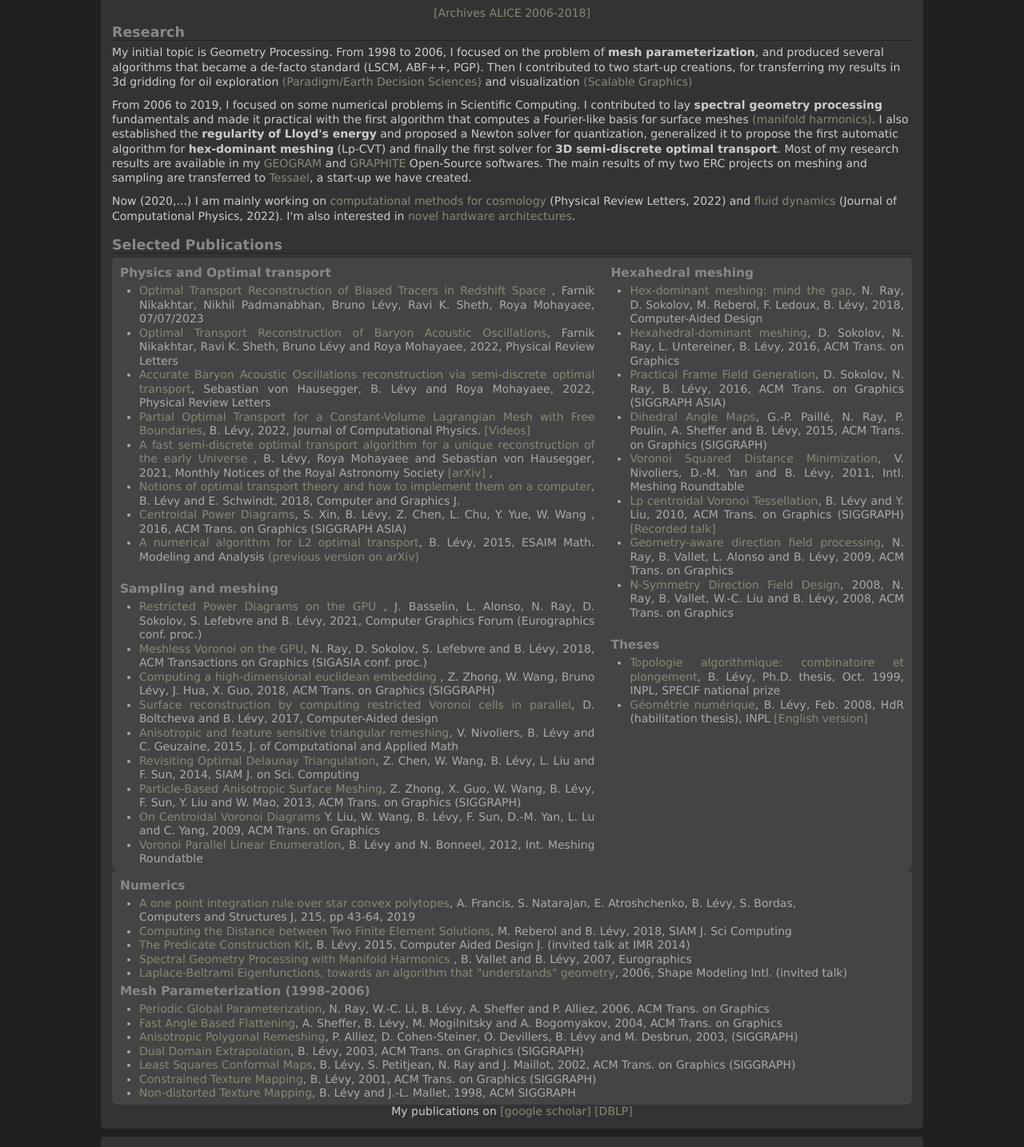
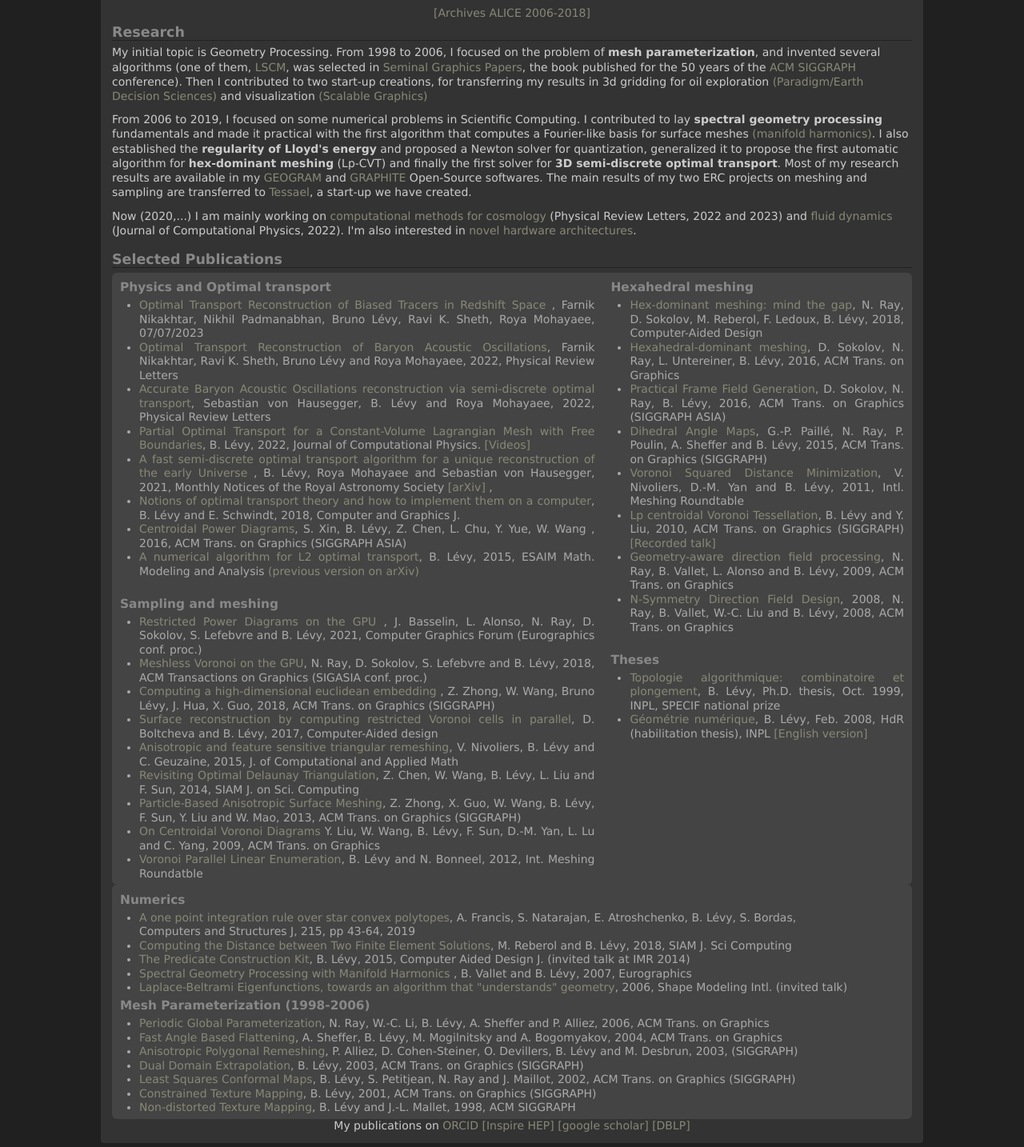
Before and after one commit to BrunoLevy/BrunoLevy.github.io, a plain HTML site: page index.html in a window 1280 px wide. Shown: the part 2193-3627 px from the top of the page at 80% size. Drawn offline with Linux system fonts and the light colour scheme.

Commit message:
removed old news updated bio

```diff
--- a/index.html
+++ b/index.html
@@ -281,7 +281,8 @@ les math&eacute;matiques permettent de remonter aux origines de l'Univers</a>
         teams stemmed from my previous team ALICE: <a href="https://mfx.loria.fr/team/"> MFX </a> on compter aided fabrication, and
 	<a href="https://pixel.inria.fr/"> PIXEL </a> on geometry processing.<br/>
 	From Nov. 2018 to Dec. 2022, I was the director
-	of the <a href="https://www.inria.fr/en/centre/nancy"> Inria Nancy Grand-Est research center </a> (450 people, 20 teams, 17 in Nancy, 3 in Strasbourg).
+	of the <a href="https://www.inria.fr/en/centre/nancy"> Inria Nancy Grand-Est research center </a>
+        (450 people, 20 teams, 17 in Nancy, 3 in Strasbourg).
       </p>
 
       <center>
@@ -293,8 +294,10 @@ les math&eacute;matiques permettent de remonter aux origines de l'Univers</a>
       <p>
         My initial topic is Geometry Processing. From 1998 to 2006, I
           focused on the problem of <b>mesh parameterization</b>, and
-          produced several algorithms that became a de-facto standard
-          (LSCM, ABF++, PGP). Then I contributed to two start-up
+          invented several algorithms (one of them, <a href="https://dl.acm.org/doi/10.1145/3596711.3596734">LSCM</a>,
+        was selected in <a href="https://dl.acm.org/doi/book/10.1145/3596711?s=09"> Seminal Graphics Papers</a>,
+        the book published for the 50 years of the <a href="https://www.siggraph.org/">ACM SIGGRAPH</a> conference).
+          Then I contributed to two start-up
           creations, for transferring my results in 3d gridding for
           oil exploration
         <a href="http://www.pdgm.com"> (Paradigm/Earth Decision Sciences) </a>
@@ -316,7 +319,8 @@ les math&eacute;matiques permettent de remonter aux origines de l'Univers</a>
 	<a href="https://www.tessael.com/">Tessael</a>, a start-up we have created.
       </p>
       <p>
-	Now (2020,...) I am mainly working on <a href="https://arxiv.org/abs/2110.08868"> computational methods for cosmology </a> (Physical Review Letters, 2022)
+	Now (2020,...) I am mainly working on <a href="https://arxiv.org/abs/2110.08868"> computational methods for cosmology </a>
+        (Physical Review Letters, 2022 and 2023)
         and <a href="https://www.sciencedirect.com/science/article/pii/S0021999121007336"> fluid dynamics </a> (Journal of Computational Physics, 2022).
         I'm also interested in <a href="https://github.com/BrunoLevy/learn-fpga">novel hardware architectures</a>.
       </p>
@@ -562,8 +566,11 @@ les math&eacute;matiques permettent de remonter aux origines de l'Univers</a>
         </tr>
       </table>
       <center>
-      My publications on <a href="https://scholar.google.fr/citations?user=maUrcQsAAAAJ">[google scholar]</a>
-        <a href="https://dblp.uni-trier.de/pers/hd/l/L=eacute=vy:Bruno">[DBLP]</a>
+        My publications on
+        <a href="https://orcid.org/0000-0002-7007-3219"> ORCID </a>
+        <a href="https://inspirehep.net/authors/1883874"> [Inspire HEP] </a>
+        <a href="https://scholar.google.fr/citations?user=maUrcQsAAAAJ">[google scholar]</a>
+        <a href="https://dblp.uni-trier.de/pid/97/4445-1.html">[DBLP]</a>
       </center>
     </div>
 
@@ -574,9 +581,7 @@ les math&eacute;matiques permettent de remonter aux origines de l'Univers</a>
           <td>
             <h3> Alumni </h3>
             <ul>
-	      <li> <a
-href="https://www.physics.ox.ac.uk/our-people/vonhausegger">
-Sebastian <br/> von Hausegger </li>
+	      <li> <a href="https://www.physics.ox.ac.uk/our-people/vonhausegger"> Sebastian <br/> von Hausegger </li>
               <li> <a href="https://mxncr.github.io/"> Maxence Reberol </a> </li>
               <li> <a href="https://www.linkedin.com/in/pierre-anquez/?originalSubdomain=fr"> Pierre Anquez </a> </li>
               <li> <a href="https://www.linkedin.com/in/julien-renaudeau-118303a5/?originalSubdomain=fr"> Julien Renaudeau </a> </li>
@@ -670,15 +675,6 @@ Sebastian <br/> von Hausegger </li>
 		  [Slides]
 		</a>
               </li>
-	      <li>
-	        <a href="https://videos.univ-lorraine.fr/index.php?act=view&id=1309"> Maths en Jeans 2014 </a>
-	      </li>
-	      <li>
-	        <a href="https://www.youtube.com/watch?v=BGSnMf6MEX8"> Rencontres Inria-Industrie 2013 - VORPALINE </a>
-	      </li>
-	      <li>
-	        <a href="https://www.youtube.com/watch?v=GcHorxYkDvA"> Prix jeune chercheur Inria 2011 </a>
-	      </li>
 	    </ul>
             <h3> Images and Animations </h3>
             <ul>
```
Also changed, not shown: news_archive.html (+10 -0 lines).
